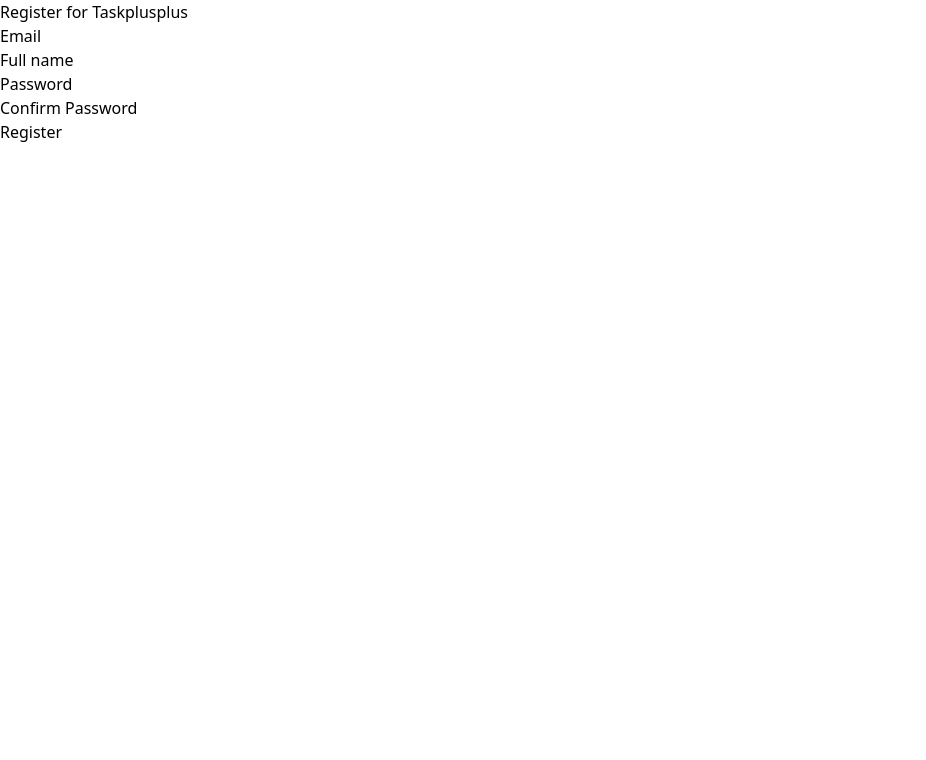
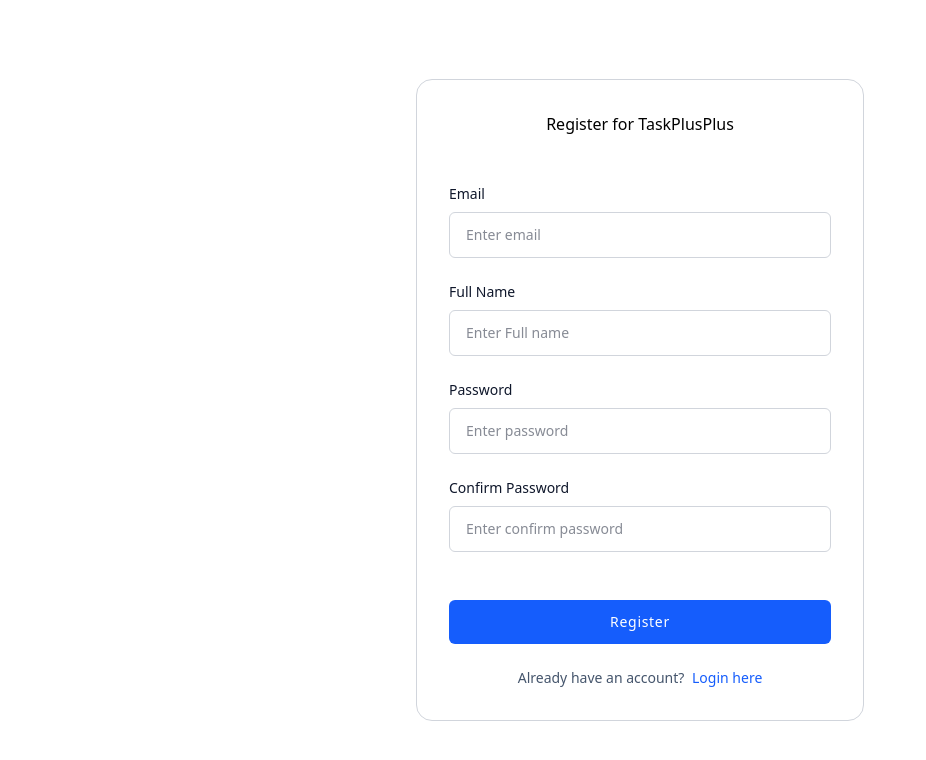
Before and after one commit to nitishpatel/coe-submissions, a React (Vite) app in the folder task-manager-frontend/: page /register in a window 1280 px wide. Shown: the top 760 px of the page, without its empty margins (0-926 px from the left). Built offline with nearby package versions, Linux system fonts and the light colour scheme.

Commit message:
refactor: add tailwind styling for signup form component

```diff
--- a/task-manager-frontend/src/pages/auth/Signup.tsx
+++ b/task-manager-frontend/src/pages/auth/Signup.tsx
@@ -2,29 +2,83 @@ import React from "react";
 
 const Signup = () => {
   return (
+    <div className="flex flex-col justify-center sm:h-screen p-4">
+      <div className="max-w-md w-full mx-auto border border-gray-300 rounded-2xl p-8">
+        <div className="text-center mb-12">
+          <a href="javascript:void(0)">Register for TaskPlusPlus</a>
+        </div>
+
+        <form aria-label="signup-form">
+          <div className="space-y-6">
             <div>
-      <div>
-        <h1>Register for Taskplusplus</h1>
-      </div>
-      <form aria-label="signup-form">
-        <div>
-          <label htmlFor="email">Email</label>
-          <input type="email" id="email" name="email" />
+              <label htmlFor="email" className="text-slate-900 text-sm font-medium mb-2 block">
+                Email
+              </label>
+              <input
+                id="email"
+                name="email"
+                type="email"
+                className="text-slate-900 bg-white border border-gray-300 w-full text-sm px-4 py-3 rounded-md outline-blue-500"
+                placeholder="Enter email"
+              />
             </div>
             <div>
-          <label htmlFor="full-name">Full name</label>
-          <input type="text" id="full-name" name="full-name" />
+              <label htmlFor="full-name" className="text-slate-900 text-sm font-medium mb-2 block">
+                Full Name
+              </label>
+              <input
+                name="full-name"
+                id="full-name"
+                type="text"
+                className="text-slate-900 bg-white border border-gray-300 w-full text-sm px-4 py-3 rounded-md outline-blue-500"
+                placeholder="Enter Full name"
+              />
             </div>
             <div>
-          <label htmlFor="password">Password</label>
-          <input type="password" id="password" name="password" />
+              <label htmlFor="password" className="text-slate-900 text-sm font-medium mb-2 block">
+                Password
+              </label>
+              <input
+                id="password"
+                name="password"
+                type="password"
+                className="text-slate-900 bg-white border border-gray-300 w-full text-sm px-4 py-3 rounded-md outline-blue-500"
+                placeholder="Enter password"
+              />
             </div>
             <div>
-          <label htmlFor="confirm-password">Confirm Password</label>
-          <input type="password" id="confirm-password" name="confirm-password" />
+              <label htmlFor="confirm-password" className="text-slate-900 text-sm font-medium mb-2 block">
+                Confirm Password
+              </label>
+              <input
+                id="confirm-password"
+                name="confirm-password"
+                type="password"
+                className="text-slate-900 bg-white border border-gray-300 w-full text-sm px-4 py-3 rounded-md outline-blue-500"
+                placeholder="Enter confirm password"
+              />
             </div>
-        <button>Register</button>
+          </div>
+
+          <div className="mt-12">
+            <button
+              type="button"
+              className="w-full py-3 px-4 text-sm tracking-wider font-medium rounded-md text-white bg-blue-600 hover:bg-blue-700 focus:outline-none cursor-pointer"
+            >
+              Register
+            </button>
+          </div>
+          <p className="text-slate-600 text-sm mt-6 text-center">
+            Already have an account?{" "}
+            <a
+              href="javascript:void(0);"
+              className="text-blue-600 font-medium hover:underline ml-1"
+            >
+              Login here
+            </a>
+          </p>
         </form>
+      </div>
     </div>
   );
 };
```
Lines whose indentation alone changed are shown as unchanged.
